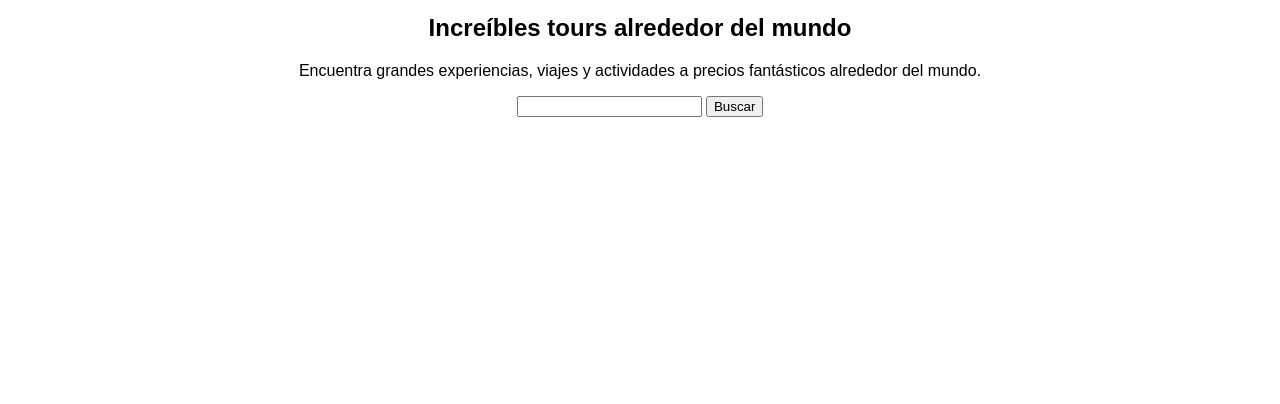
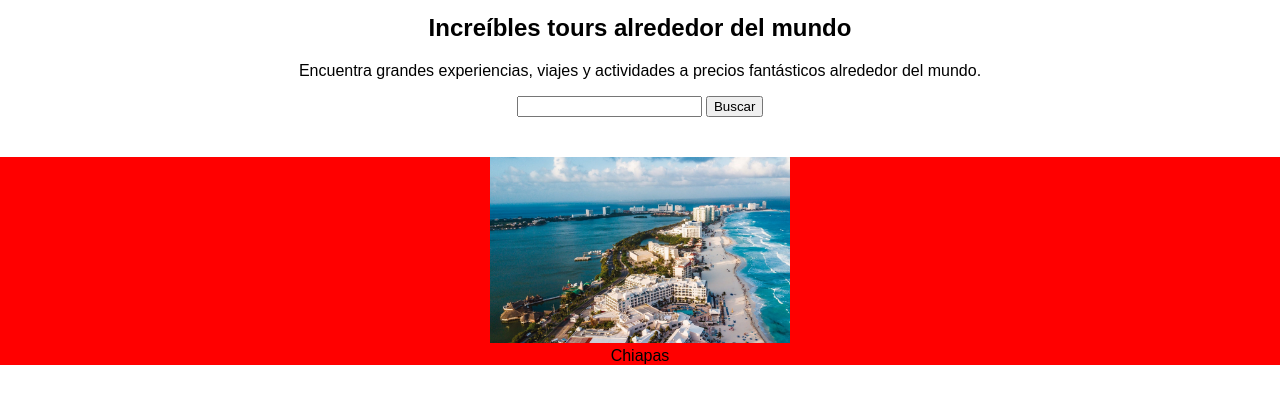
Before and after one commit to mikenieva/ejercicio8, a plain HTML site: page index.html in a window 1280 px wide. Shown: the part 56-460 px from the top of the page. Drawn offline with Linux system fonts and the light colour scheme.

Commit message:
Creamos una nueva sección y agregamos una image

```diff
--- a/index.css
+++ b/index.css
@@ -25,6 +25,19 @@ header h1 {
     font-size: 20px;
 }
 
-section {
+section#cover {
+    text-align: center;
+    margin-bottom: 40px;
+}
+
+section#listado-tours {
+    background-color: red
+}
+
+section#listado-tours article {
     text-align: center;
 }
+
+section#listado-tours article img {
+    width: 300px;
+}
--- a/index.html
+++ b/index.html
@@ -16,11 +16,26 @@
                 <li>Item 3</li>
             </ul>
         </header>
-        <section>
+        <section id="cover">
             <h2>Increíbles tours alrededor del mundo</h2>
             <p>Encuentra grandes experiencias, viajes y actividades a precios fantásticos alrededor del mundo.</p>
             <input type="text">
             <button>Buscar</button>
+        </section>
+        <section id="listado-tours">
+            <article>
+                <!--
+                    - La foto
+                    - Nombre del Tour
+                    - Precio
+                    - País
+                    - Duración
+                -->
+                <img src="./img/cancun.jpg"/>
+            </article>
+            <article>
+                Chiapas
+            </article>
         </section>
         <footer>
 
```
Also changed, not shown: img/cancun.jpg (added), img/canon.jpg (added).
